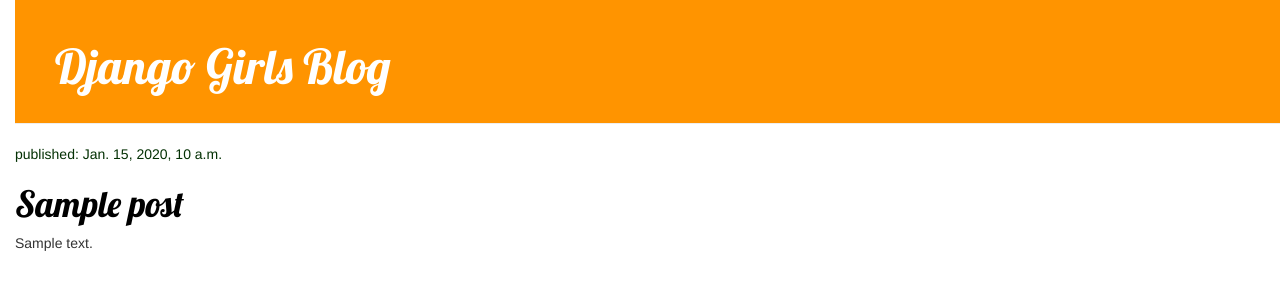
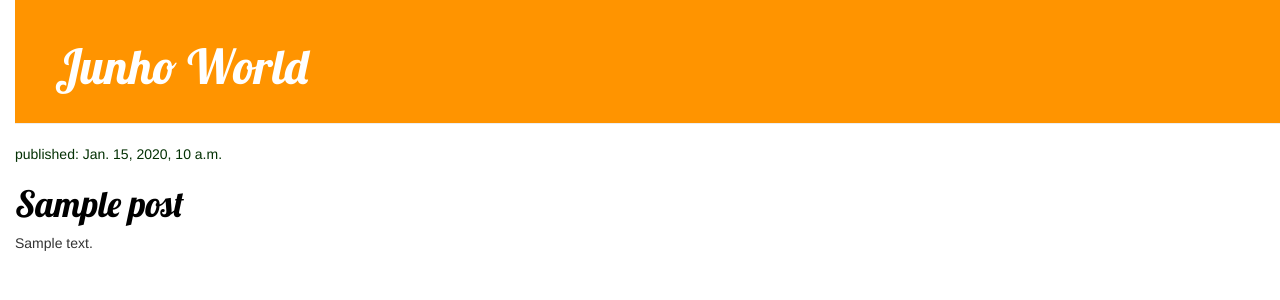
Before and after one commit to jhkim101/my-first-blog, a Django app: template blog/templates/blog/post_list.html in a window 1280 px wide. Shown: the top 300 px of the page. Run offline with Django 3.2, Linux system fonts and the light colour scheme; the template is opened without the code that fills it: most values are stand-ins (such as "Sample title", 1, 10 or a date in 2020); some libraries are stand-ins or nearby versions.

Commit message:
타이틀변경

```diff
--- a/blog/templates/blog/base.html
+++ b/blog/templates/blog/base.html
@@ -2,7 +2,7 @@
 <html>
 
 <head>
-    <title>Django Girls blog</title>
+    <title>Junho World</title>
     <link rel="stylesheet" href="//maxcdn.bootstrapcdn.com/bootstrap/3.2.0/css/bootstrap.min.css">
     <link rel="stylesheet" href="//maxcdn.bootstrapcdn.com/bootstrap/3.2.0/css/bootstrap-theme.min.css">
     <link href="//fonts.googleapis.com/css?family=Lobster&subset=latin,latin-ext" rel="stylesheet" type="text/css">
@@ -12,7 +12,7 @@
 <body>
     <div class="page-header">
         <h1>
-            <a href="">Django Girls Blog</a>
+            <a href="">Junho World</a>
         </h1>
     </div>
 
```
